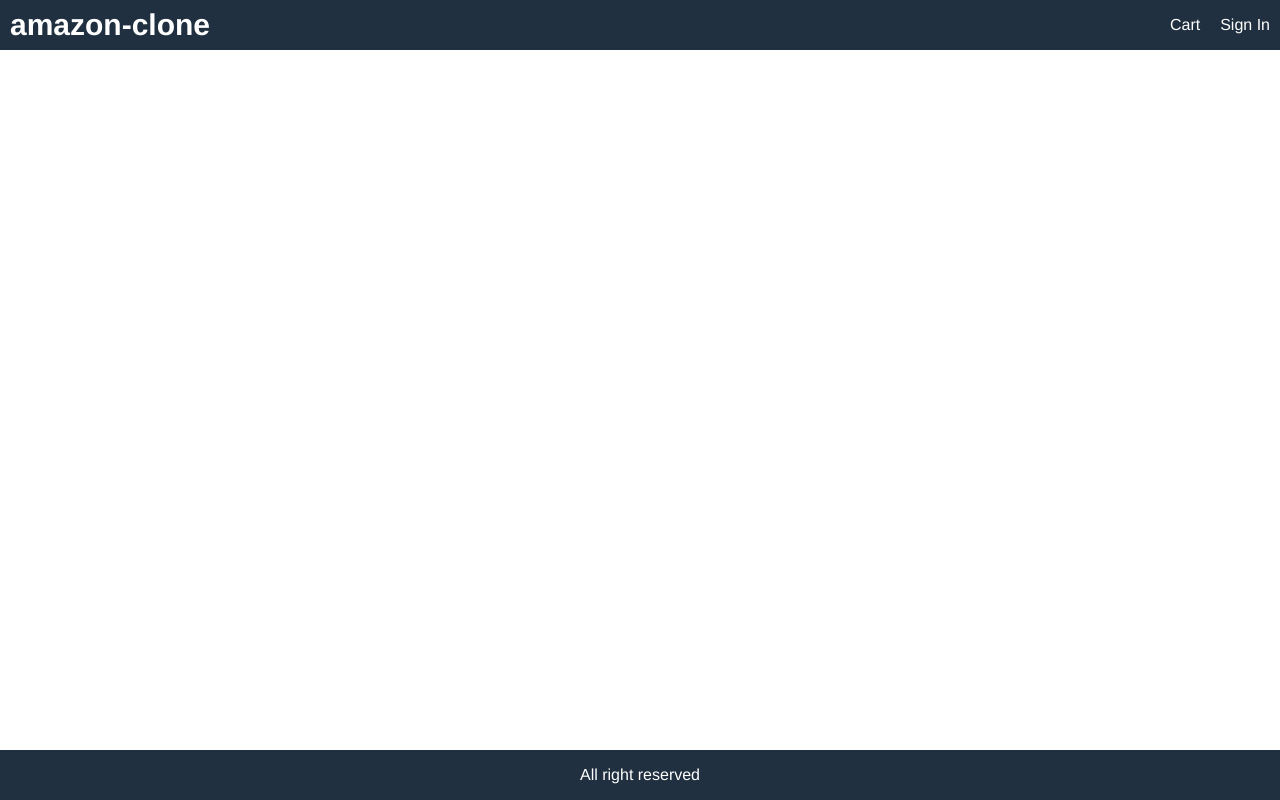
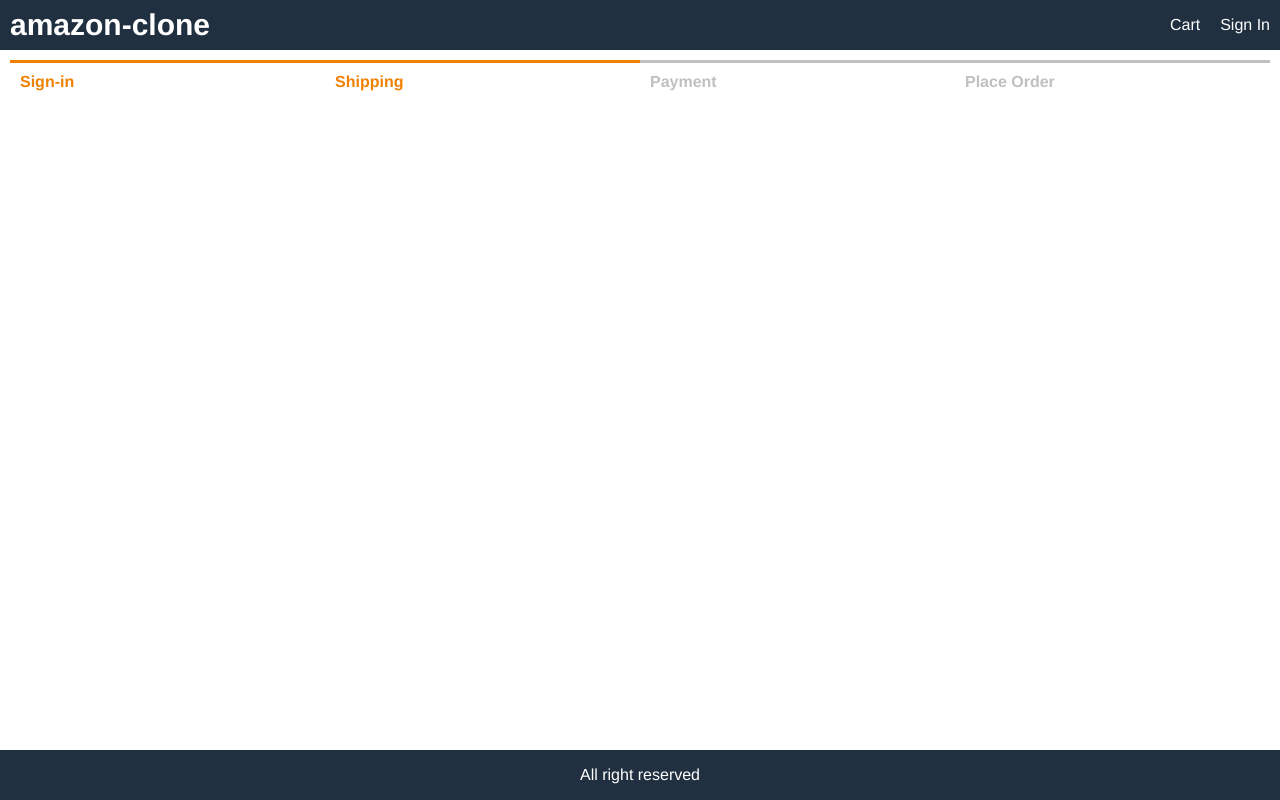
Before and after one commit to kholub1989/amazon-clone-full-ecomm, a React (Create React App) app in the folder web/: page /shipping in a window 1280 px wide. Built offline with nearby package versions, Linux system fonts and the light colour scheme.

Commit message:
create ShippingAddressScreen

```diff
--- a/web/src/App.js
+++ b/web/src/App.js
@@ -8,6 +8,7 @@ import ProductScreen from "./screens/ProductScreen";
 import CartScreen from "./screens/CartScreen";
 import SigninScreen from "./screens/SigninScreen";
 import RegisterScreen from "./screens/RegisterScreen";
+import ShippingAddressScreen from "./screens/ShippingAddressScreen";
 
 function App() {
   const cart = useSelector((state) => state.cart);
@@ -55,6 +56,7 @@ function App() {
           <Route path="/product/:id" component={ProductScreen} />
           <Route path="/signin" component={SigninScreen} />
           <Route path="/register" component={RegisterScreen} />
+          <Route path="/shipping" component={ShippingAddressScreen} />
           <Route path="/" component={HomeScreen} exact />
         </main>
         <footer className="row center">All right reserved</footer>
--- a/web/src/index.css
+++ b/web/src/index.css
@@ -275,11 +275,12 @@ img.large {
 }
 
 /* Checkout Steps */
-.checkout-steps {
+.checkout-steps>div {
   border-top: 0.3rem #c0c0c0 solid;
   color: #c0c0c0;
   flex: 1;
   padding: 1rem;
+  font-weight: bold;
 }
 
 .checkout-steps>div.active {
--- /dev/null
+++ b/web/src/screens/ShippingAddressScreen.js
@@ -0,0 +1,10 @@
+import React from 'react'
+import CheckoutSteps from '../components/CheckoutSteps'
+
+export default function ShippingAddressScreen() {
+  return (
+    <div>
+      <CheckoutSteps step1 step2></CheckoutSteps>
+    </div>
+  )
+}
```
